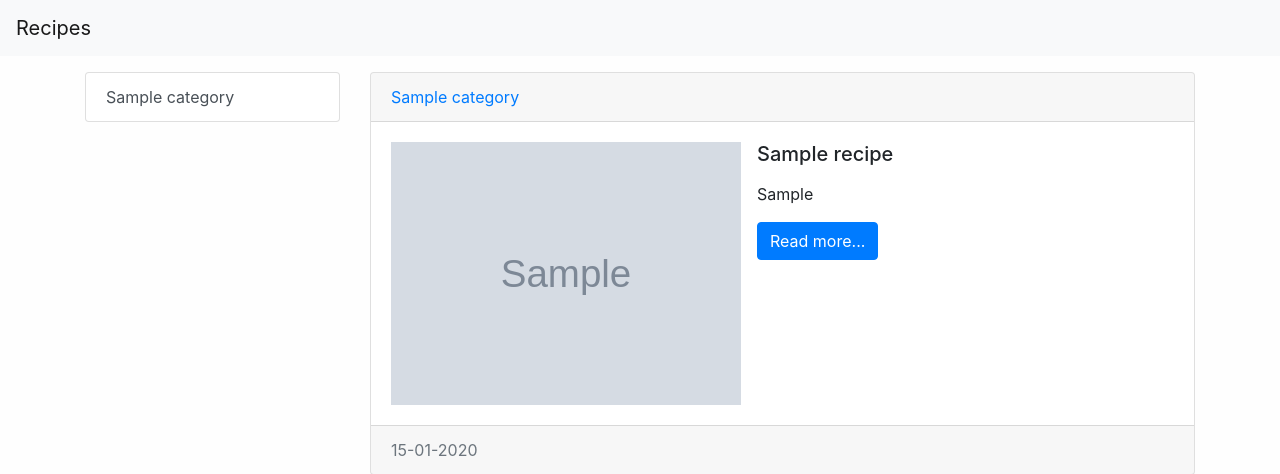
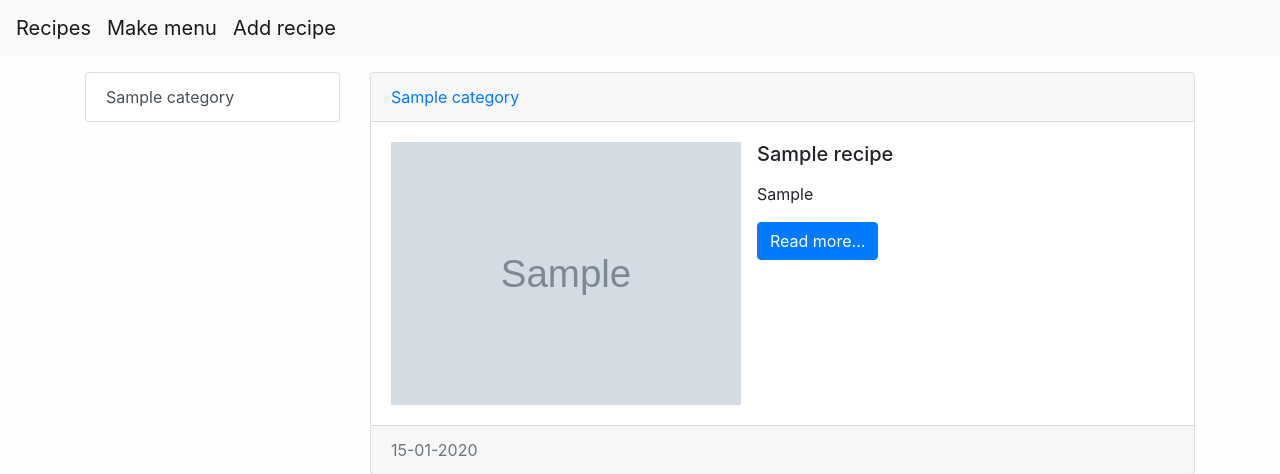
Before and after one commit to aliksandrion/food_plan, a Django app: page / in a window 1280 px wide. Shown: the top 474 px of the page. Run offline with Django 4.2, Linux system fonts and the light colour scheme; tables that the repository leaves empty hold one stand-in row (values such as "Sample post"); grey boxes marked "Sample" are stand-in pictures; some libraries are stand-ins or nearby versions.

Commit message:
Added forms to the project

```diff
--- a/recipes/urls.py
+++ b/recipes/urls.py
@@ -7,5 +7,6 @@ urlpatterns = [
     path('', index, name='home'),
     path('category/<int:category_id>/', get_category, name='category'),
     path('recipe/<int:recipe_id>/', view_recipe, name='view_recipe'),
+    path('recipe/add_recipe/', add_recipe, name='add_recipe'),
 
 ]
--- a/recipes/views.py
+++ b/recipes/views.py
@@ -1,6 +1,7 @@
 from django.shortcuts import render, get_object_or_404
 
 from .models import Recipes, Category
+from .forms import RecipeForm
 
 
 def index(request):
@@ -21,4 +22,12 @@ def get_category(request, category_id):
 def view_recipe(request, recipe_id):
     # recipe_item = Recipes.objects.get(pk=recipe_id)
     recipe_item = get_object_or_404(Recipes, pk=recipe_id)
-    return render(request, 'recipes/view_recipe.html', {"recipe_item": recipe_item})
+    return render(request, 'recipes/view_recipe.html', {'recipe_item': recipe_item})
+
+
+def add_recipe(request):
+    if request.method == 'POST':
+        pass
+    else:
+        form = RecipeForm()
+    return render(request, 'recipes/add_recipe.html', {'form': form})
--- a/templates/inc/_nav.html
+++ b/templates/inc/_nav.html
@@ -1,5 +1,7 @@
 <nav class="navbar navbar-expand-lg navbar-light bg-light">
     <a class="navbar-brand" href="{% url 'home' %}">Recipes</a>
+    <a class="navbar-brand" href="#">Make menu</a>
+    <a class="navbar-brand" href="{% url 'add_recipe' %}">Add recipe</a>
     <button class="navbar-toggler" type="button" data-toggle="collapse" data-target="#navbarSupportedContent"
             aria-controls="navbarSupportedContent" aria-expanded="false" aria-label="Toggle navigation">
         <span class="navbar-toggler-icon"></span>
--- a/templates/inc/_sidebar.html
+++ b/templates/inc/_sidebar.html
@@ -1,13 +1,12 @@
 {% load recipes_tags %}
-{% comment %}
-<div class="list-group">
-    {% get_categories as categories %}
-    {% for item in categories %}
-    <a href="{% url 'category' item.pk %}" class="list-group-item list-group-item-action">{{ item.name }}</a>
-    {% endfor %}
-</div>
 
-<br>
-{% endcomment %}
+<!--<div class="list-group">-->
+<!--    {% get_categories as categories %}-->
+<!--    {% for item in categories %}-->
+<!--    <a href="{% url 'category' item.pk %}" class="list-group-item list-group-item-action">{{ item.name }}</a>-->
+<!--    {% endfor %}-->
+<!--</div>-->
+
+<!--<br>-->
 
 {% show_categories %}
```
